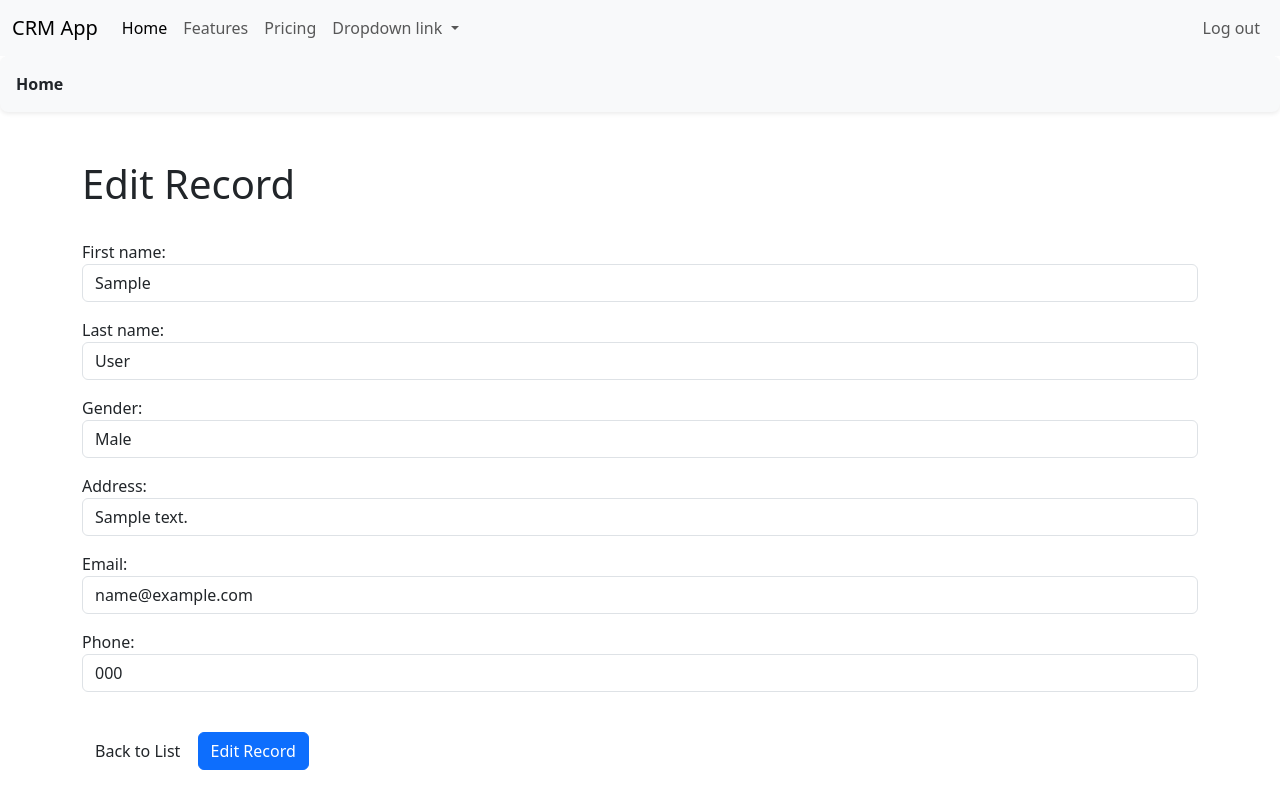
After one commit to jardinnicole/crm_app, a Django app: page /edit_record/1 in a window 1280 px wide. The commit adds this page. Run offline with Django 5.2, Linux system fonts and the light colour scheme; a user stored in the database is signed in; tables that the repository leaves empty hold one stand-in row (values such as "Sample post").

Commit message:
completed CRUD functionality

```diff
--- a/crm_website/forms.py
+++ b/crm_website/forms.py
@@ -1,7 +1,16 @@
+from django import forms
 from django.contrib.auth.forms import UserCreationForm
 from django.contrib.auth.models import User
-from django import forms
+from .models import Record
 
+# Gender choices for dropdown
+GENDER_CHOICES = [
+    ('M', 'Male'),
+    ('F', 'Female'),
+    ('O', 'Other'),
+]
+
+# Sign-up form
 class SignUpForm(UserCreationForm):
     email = forms.EmailField(
         label="",
@@ -49,3 +58,20 @@ class SignUpForm(UserCreationForm):
         self.fields['password2'].widget.attrs['placeholder'] = 'Confirm Password'
         self.fields['password2'].label = ''
         self.fields['password2'].help_text = '<small class="form-text text-muted">Enter the same password as before, for verification.</small>'
+
+
+# Record form
+class AddRecordForm(forms.ModelForm):
+    gender = forms.ChoiceField(choices=GENDER_CHOICES, widget=forms.Select(attrs={'class': 'form-control'}))
+
+    class Meta:
+        model = Record
+        fields = ['first_name', 'last_name', 'gender', 'address', 'email', 'phone']
+
+        widgets = {
+            'first_name': forms.TextInput(attrs={'class': 'form-control'}),
+            'last_name': forms.TextInput(attrs={'class': 'form-control'}),
+            'address': forms.TextInput(attrs={'class': 'form-control'}),
+            'email': forms.EmailInput(attrs={'class': 'form-control'}),
+            'phone': forms.TextInput(attrs={'class': 'form-control'}),
+        }
--- a/crm_website/templates/base.html
+++ b/crm_website/templates/base.html
@@ -8,6 +8,15 @@
   </head>
   <body>
     {% include 'navbar.html' %}
+
+    {% block breadcrumb %}
+      <nav aria-label="breadcrumb" class="bg-light rounded-3 p-3 mb-4 shadow-sm">
+        <ol class="breadcrumb mb-0">
+          <li class="breadcrumb-item"><a href="{% url 'index' %}" class="text-decoration-none active text-dark fw-semibold">Home</a></li>
+        </ol>
+      </nav>
+    {% endblock %}
+
 
     <div class="container">
         <br>
--- /dev/null
+++ b/crm_website/templates/edit_record.html
@@ -0,0 +1,18 @@
+{% extends 'base.html' %}
+
+{% block content %}
+
+<h1>Edit Record</h1>
+<br/>
+
+<form method="POST">
+    {% csrf_token %}
+
+    {{ form.as_p }}
+
+<br/>
+<a href="{% url 'index' %}" class="btn btn-secodary">Back to List</a>
+<button type="submit" class="btn btn-primary">Edit Record</button>
+</form>
+
+{% endblock %}
--- a/crm_website/templates/index.html
+++ b/crm_website/templates/index.html
@@ -7,6 +7,10 @@
 {% if user.is_authenticated %}
 
 <h1>Records</h1>
+
+<div class="d-flex justify-content-end mb-3">
+    <a href="{% url 'add_record' %}" class="btn btn-primary">Add Record</a>
+</div>
 
 <table class="table table-hover">
   <thead>
--- a/crm_website/templates/navbar.html
+++ b/crm_website/templates/navbar.html
@@ -1,6 +1,7 @@
 <nav class="navbar navbar-expand-lg bg-body-tertiary">
   <div class="container-fluid">
     <a class="navbar-brand" href="#">CRM App</a>
+      {% if user.is_authenticated %}
     <button class="navbar-toggler" type="button" data-bs-toggle="collapse" data-bs-target="#navbarNavDropdown" aria-controls="navbarNavDropdown" aria-expanded="false" aria-label="Toggle navigation">
       <span class="navbar-toggler-icon"></span>
     </button>
@@ -28,7 +29,6 @@
 
       </ul>
 
-      {% if user.is_authenticated %}
       <ul class="navbar-nav ms-auto float-end">
         <li class="nav-item">
           <a class="nav-link" href="{% url 'logout' %}">Log out</a>
@@ -36,6 +36,34 @@
       </ul>
 
       {% else %}
+
+       <button class="navbar-toggler" type="button" data-bs-toggle="collapse" data-bs-target="#navbarNavDropdown" aria-controls="navbarNavDropdown" aria-expanded="false" aria-label="Toggle navigation">
+      <span class="navbar-toggler-icon"></span>
+    </button>
+    <div class="collapse navbar-collapse" id="navbarNavDropdown">
+      <ul class="navbar-nav">
+        <li class="nav-item">
+          <a class="nav-link active" aria-current="page" href="{% url 'index' %}">Home</a>
+        </li>
+        <li class="nav-item">
+          <a class="nav-link" href="#">Features</a>
+        </li>
+        <li class="nav-item">
+          <a class="nav-link" href="#">Pricing</a>
+        </li>
+        <li class="nav-item dropdown">
+          <a class="nav-link dropdown-toggle" href="#" role="button" data-bs-toggle="dropdown" aria-expanded="false">
+            Dropdown link
+          </a>
+          <ul class="dropdown-menu">
+            <li><a class="dropdown-item" href="#">Action</a></li>
+            <li><a class="dropdown-item" href="#">Another action</a></li>
+            <li><a class="dropdown-item" href="#">Something else here</a></li>
+          </ul>
+        </li>
+
+      </ul>
+
       <ul class="navbar-nav ms-auto float-end">
         <li class="nav-item">
           <a class="nav-link" href="{% url 'register' %}">Register</a>
--- a/crm_website/templates/record.html
+++ b/crm_website/templates/record.html
@@ -13,6 +13,8 @@
             <p class="card-text"><strong>Phone:</strong> {{ customer_record.phone }}</p>
             <p class="card-text"><strong>Created At:</strong> {{ customer_record.created_at }}</p>
             <a href="{% url 'index' %}" class="btn btn-primary">Back to Customer List</a>
+            <a href="{% url  'edit' customer_record.id %}" class="btn btn-secondary">Edit</a>
+            <a href="{% url  'delete' customer_record.id %}" class="btn btn-danger">Delete</a>
         </div>
     </div>
 </div>
--- a/crm_website/urls.py
+++ b/crm_website/urls.py
@@ -7,5 +7,9 @@ urlpatterns = [
     path('login/', views.login_user, name='login'),
     path('logout/', views.logout_user, name='logout'),
     path('register/', views.register_user, name='register'),
-    path('record/<int:pk>', views.customer_record, name='record')
+    path('record/<int:pk>', views.customer_record, name='record'),
+    path('delete_record/<int:pk>', views.delete_record, name='delete'),
+    path('add_record/', views.add_record, name='add_record'),
+    path('edit_record/<int:pk>', views.edit_record, name='edit')
+
 ]
--- a/crm_website/views.py
+++ b/crm_website/views.py
@@ -2,6 +2,7 @@ from django.shortcuts import render, redirect
 from django.contrib.auth import authenticate, login, logout
 from django.contrib import messages
 from .forms import SignUpForm
+from .forms import AddRecordForm
 from .models import Record
 
 def index(request):
@@ -68,3 +69,39 @@ def customer_record(request, pk):
     else:
         messages.error(request, "You must be logged in to view this page.")
         return redirect('index')
+
+def delete_record(request, pk):
+    if request.user.is_authenticated:
+        delete_it = Record.objects.get(id=pk)
+        delete_it.delete()
+        messages.success(request, "You have successfully deleted this record.")
+        return redirect("index")
+    else:
+        messages.success(request, "You must be logged in to access this page.")
+
+def add_record(request):
+        form = AddRecordForm(request.POST or None)
+        if request.user.is_authenticated:
+            if request.method == "POST":
+                if form.is_valid():
+                    add_record = form.save()
+                    messages.success(request, "Record added.")
+                    return redirect('index')
+            else:
+                return render(request, 'add_record.html', {'form':form})
+        else:
+            messages.error(request, "You must be logged in to view this page.")
+            return redirect('index')
+
+def edit_record(request, pk):
+    if request.user.is_authenticated:
+        current_record = Record.objects.get(id=pk)
+        form = AddRecordForm(request.POST or None, instance=current_record)
+        if form.is_valid():
+            form.save()
+            messages.success(request, "Record updated.")
+            return redirect('index')
+        return render(request, 'edit_record.html', {'form': form})
+    else:
+        messages.error(request, "You must be logged in to view this page.")
+        return redirect('index')
```
Also changed, not shown: crm_website/templates/add_record.html (added, +28 -0 lines), crm_website/templates/sidebar.html (added).
